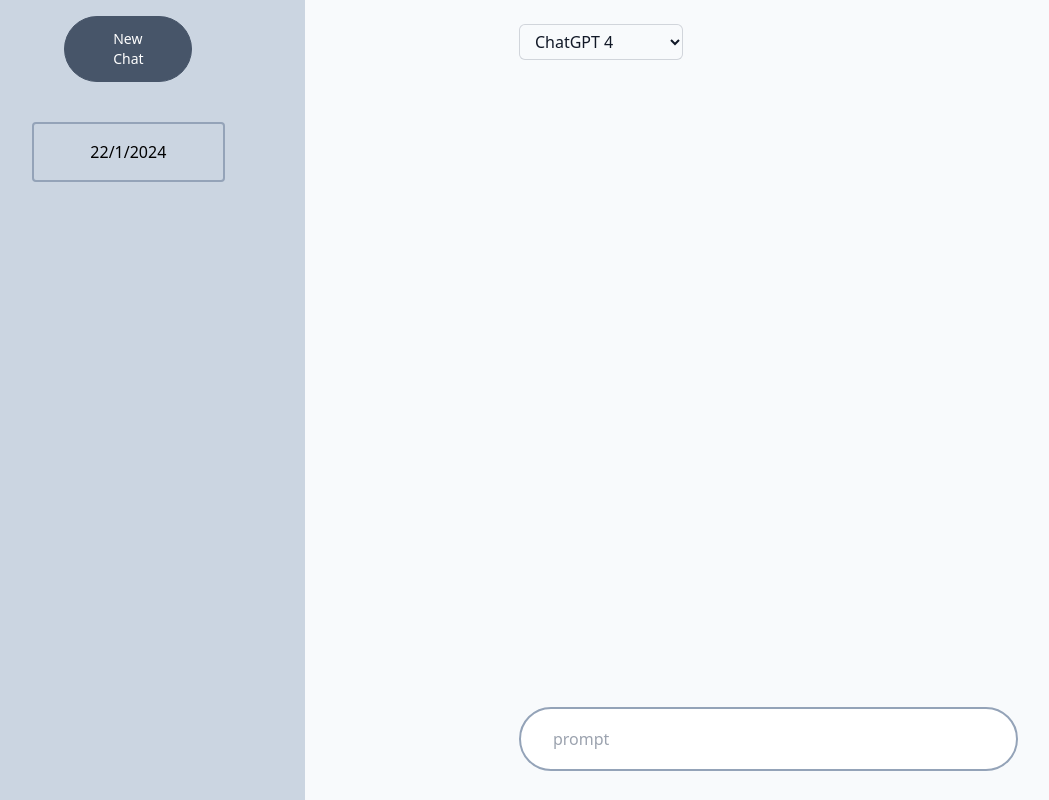
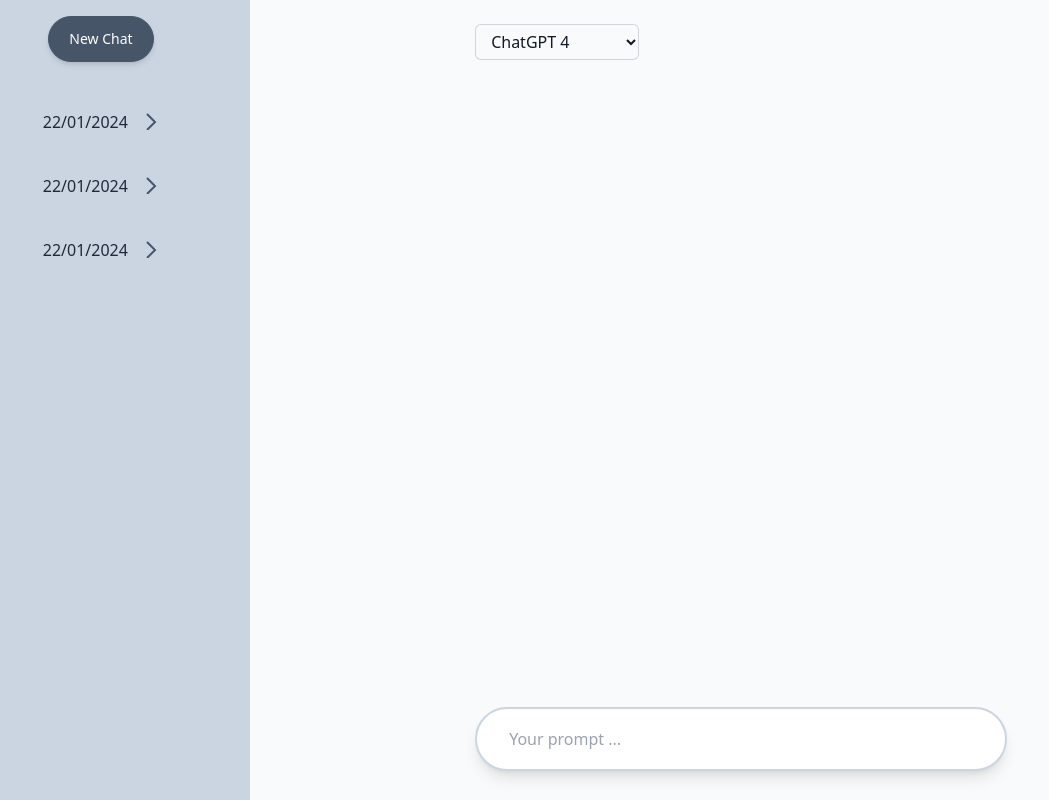
Before and after one commit to fartoot/chatgpt-php-web-mobile, a PHP site: page /Views/index.php in a window 1280 px wide. Shown: the whole page, without its empty margins (48-1097 px from the left). Run offline with PHP 8.4, Linux system fonts and the light colour scheme; the template is opened without the code that fills it, so the values that code supplies are empty; some libraries are stand-ins or nearby versions.

Commit message:
improve ui

```diff
--- a/Views/index.php
+++ b/Views/index.php
@@ -23,17 +23,33 @@
         <div class="flex-auto bg-slate-300 p-4">
             <div class="">
                 <div class="mb-8 mx-auto">
-                    <a class="mx-auto block w-2/5 px-12 py-3 text-sm font-medium text-white bg-slate-600 border border-slate-600 rounded-full active:text-slate-500 hover:bg-transparent hover:text-slate-600 focus:outline-none focus:ring" href="/new">New Chat</a>
+                    <a class="shadow-md mx-auto block w-2/5 text-center py-3 text-sm font-medium text-white bg-slate-600 border border-slate-600 rounded-full active:text-slate-500 hover:bg-transparent hover:text-slate-600 focus:outline-none focus:ring" href="/new">New Chat</a>
                 </div>
-                <div class="inline-block flex justify-center">
-                    <button class="w-3/5 border-2 border-slate-400 rounded my-2 py-4">22/1/2024</button>
+                <div class="text-center ">
+                    <a href="#1" class="mx-auto text-left block w-3/5 hover:ring-2 focus:ring-2 hover: ring-slate-400 rounded-lg my-2 py-4 px-4 hover:bg-white focus:bg-white">
+                        <div class="flex justify-around">
+                            <span class="text-slate-800">22/01/2024</span>
+                            <svg class="fill-slate-600 sm:max-md:hidden" xmlns="http://www.w3.org/2000/svg" width="20" height="20"><path d="M7.293 4.707 14.586 12l-7.293 7.293 1.414 1.414L17.414 12 8.707 3.293 7.293 4.707z"/></svg>
+                        </div>
+                    </a>
+                    <a href="#1" class="mx-auto text-left block w-3/5 hover:ring-2 focus:ring-2 hover: ring-slate-400 rounded-lg my-2 py-4 px-4 hover:bg-white focus:bg-white">
+                        <div class="flex justify-around">
+                            <span class="text-slate-800">22/01/2024</span>
+                            <svg class="fill-slate-600 sm:max-md:hidden" xmlns="http://www.w3.org/2000/svg" width="20" height="20"><path d="M7.293 4.707 14.586 12l-7.293 7.293 1.414 1.414L17.414 12 8.707 3.293 7.293 4.707z"/></svg>
+                        </div>
+                    </a>
+                    <a href="#1" class="mx-auto text-left block w-3/5 hover:ring-2 focus:ring-2 hover: ring-slate-400 rounded-lg my-2 py-4 px-4 hover:bg-white focus:bg-white">
+                        <div class="flex justify-around">
+                            <span class="text-slate-800">22/01/2024</span>
+                            <svg class="fill-slate-600 sm:max-md:hidden" xmlns="http://www.w3.org/2000/svg" width="20" height="20"><path d="M7.293 4.707 14.586 12l-7.293 7.293 1.414 1.414L17.414 12 8.707 3.293 7.293 4.707z"/></svg>
+                        </div>
+                    </a>
+
                 </div>
             </div>
         </div>
-        <div class="flex-auto w-3/5 bg-slate-50 py-5 px-5 lg:px-12 flex justify-center">
+        <div class="flex-auto w-8/12 bg-slate-50 py-5 px-5 lg:px-12 flex justify-center">
             <div class="lg:w-3/5 flex flex-wrap">
-                <!-- <p>ChatGPT 4</p> -->
-
                 <div class="flex items-center justify-center">
                         <div>
                             <select id="chatgpt"  onchange="selectedChagpt()" class="space-x-40 bg-inherit rounded-md border-0 py-1.5 pl-3 pr-10 text-gray-900 ring-1 ring-inset ring-gray-300 focus:ring-2 focus:ring-slate-400">
@@ -58,7 +74,7 @@
                 <div class="w-full">
                     <form action="create" method="post">
                         <input type="hidden" name="chagpt" id="selectedChagpt" value="<?= $chatgpt ?>" >
-                        <input type="text" class="border-2 border-slate-400 rounded-full h-16 w-full px-8" name="prompt" id="" placeholder="prompt">
+                        <input type="text" class="shadow-lg border-2 border-slate-300 hover:border-slate-400 active:border-slate-400 rounded-full h-16 w-full px-8" name="prompt" placeholder="Your prompt ...">
                     </form>
                 </div>
             </div>
```
